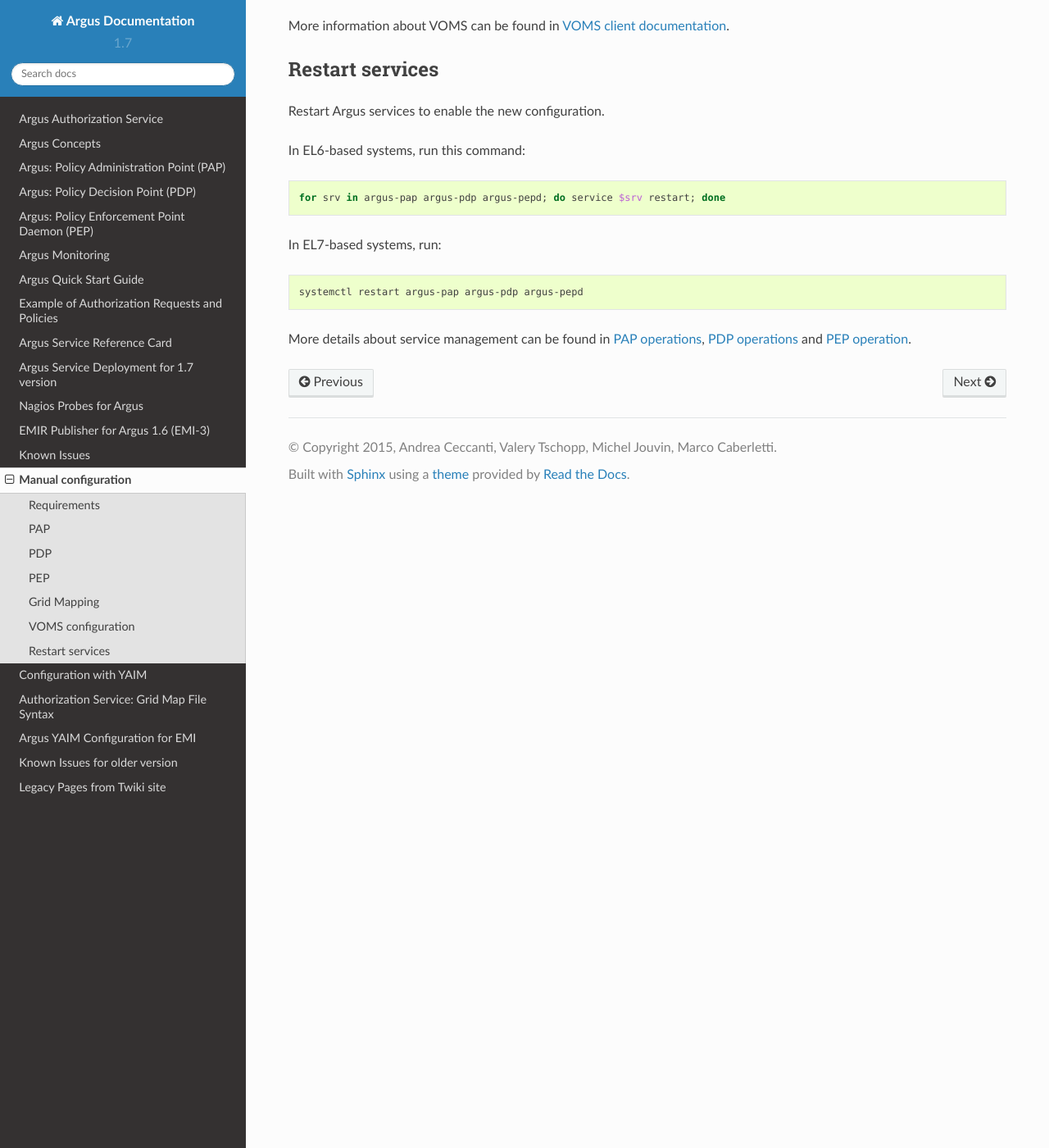
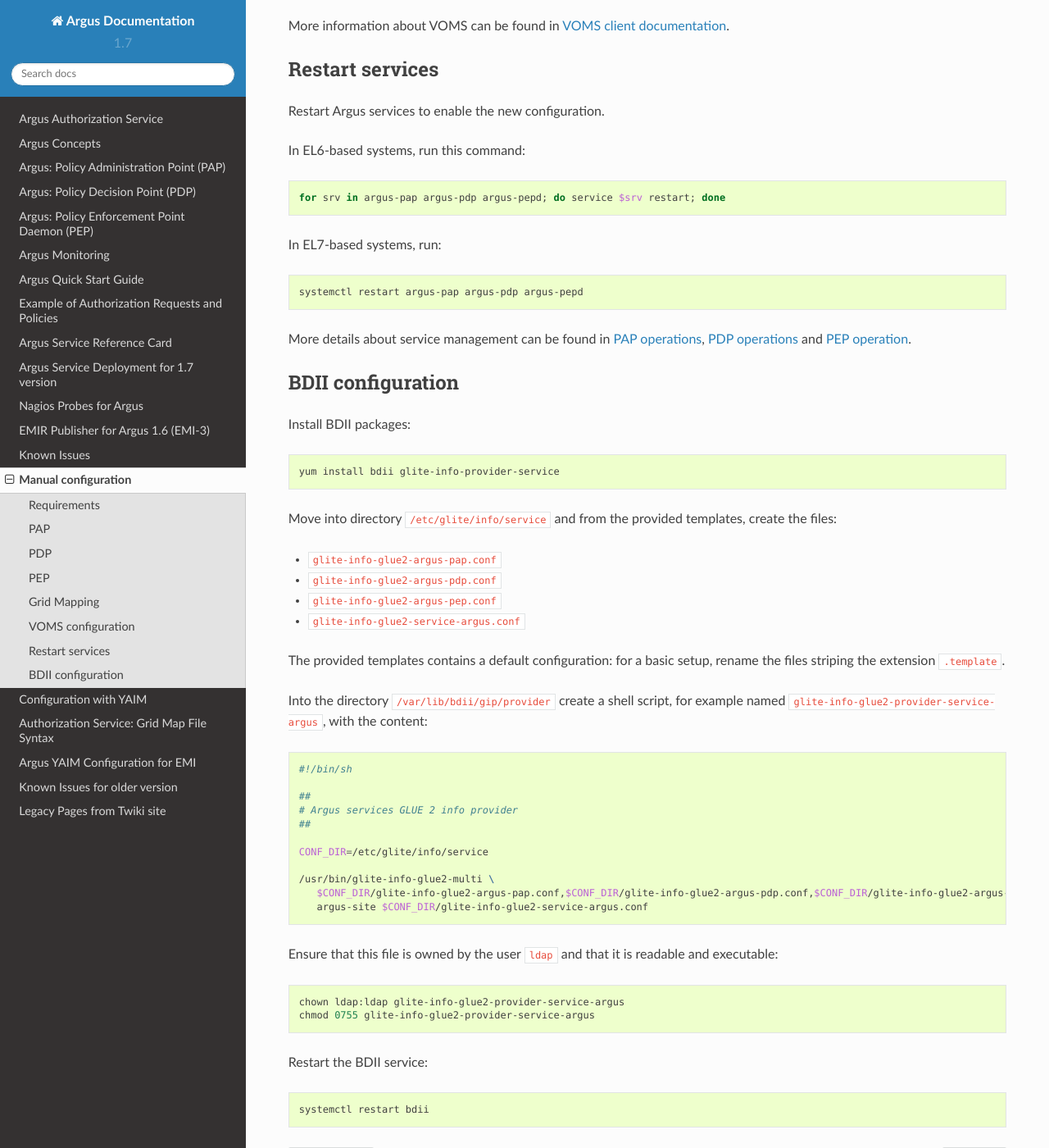
Before and after one commit to argus-authz/argus-documentation, a Sphinx documentation site: the page built from source/misc/manual_configuration.rst, in a window 1280 px wide and 1400 px high, scrolled down 2933 px. Shown: the whole window at 82% size. Built offline with Sphinx 7.4.7 and the Read the Docs theme 2.0.0, drawn with Linux system fonts in a browser that asks for light colours.

Commit message:
Add BDII section.

```diff
--- a/source/misc/manual_configuration.rst
+++ b/source/misc/manual_configuration.rst
@@ -156,3 +156,54 @@
 
 More details about service management can be found in :ref:`PAP operations <argus_pap_operation>`,
 :ref:`PDP operations <argus_pdp_operation>` and :ref:`PEP operation <argus_pepd_operation>`.
+
+
+BDII configuration
+~~~~~~~~~~~~~~~~~~
+
+Install BDII packages:
+
+.. code-block:: bash
+
+   yum install bdii glite-info-provider-service
+
+Move into directory ``/etc/glite/info/service`` and from the provided templates,
+create the files:
+
+- ``glite-info-glue2-argus-pap.conf``
+- ``glite-info-glue2-argus-pdp.conf``
+- ``glite-info-glue2-argus-pep.conf``
+- ``glite-info-glue2-service-argus.conf``
+
+The provided templates contains a default configuration: for a basic setup, rename the files striping the
+extension ``.template``.
+
+Into the directory ``/var/lib/bdii/gip/provider`` create a shell script,
+for example named ``glite-info-glue2-provider-service-argus``, with the content:
+
+.. code-block:: bash
+
+   #!/bin/sh
+
+   ##
+   # Argus services GLUE 2 info provider
+   ##
+
+   CONF_DIR=/etc/glite/info/service
+
+   /usr/bin/glite-info-glue2-multi \
+      $CONF_DIR/glite-info-glue2-argus-pap.conf,$CONF_DIR/glite-info-glue2-argus-pdp.conf,$CONF_DIR/glite-info-glue2-argus-pep.conf \
+      argus-site $CONF_DIR/glite-info-glue2-service-argus.conf
+
+Ensure that this file is owned by the user ``ldap`` and that it is readable and executable:
+
+.. code-block:: bash
+
+   chown ldap:ldap glite-info-glue2-provider-service-argus
+   chmod 0755 glite-info-glue2-provider-service-argus
+
+Restart the BDII service:
+
+.. code-block:: bash
+
+   systemctl restart bdii
```
